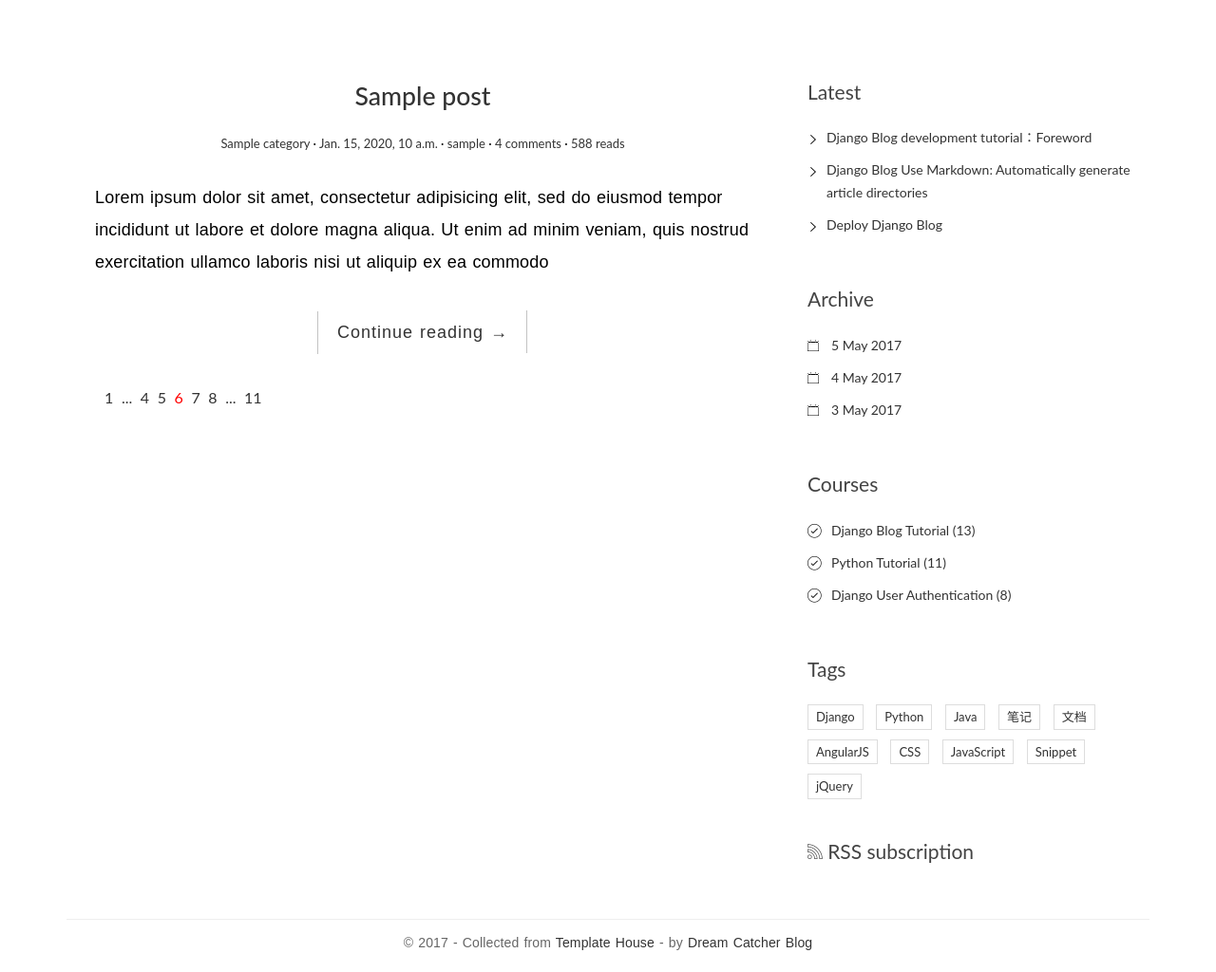
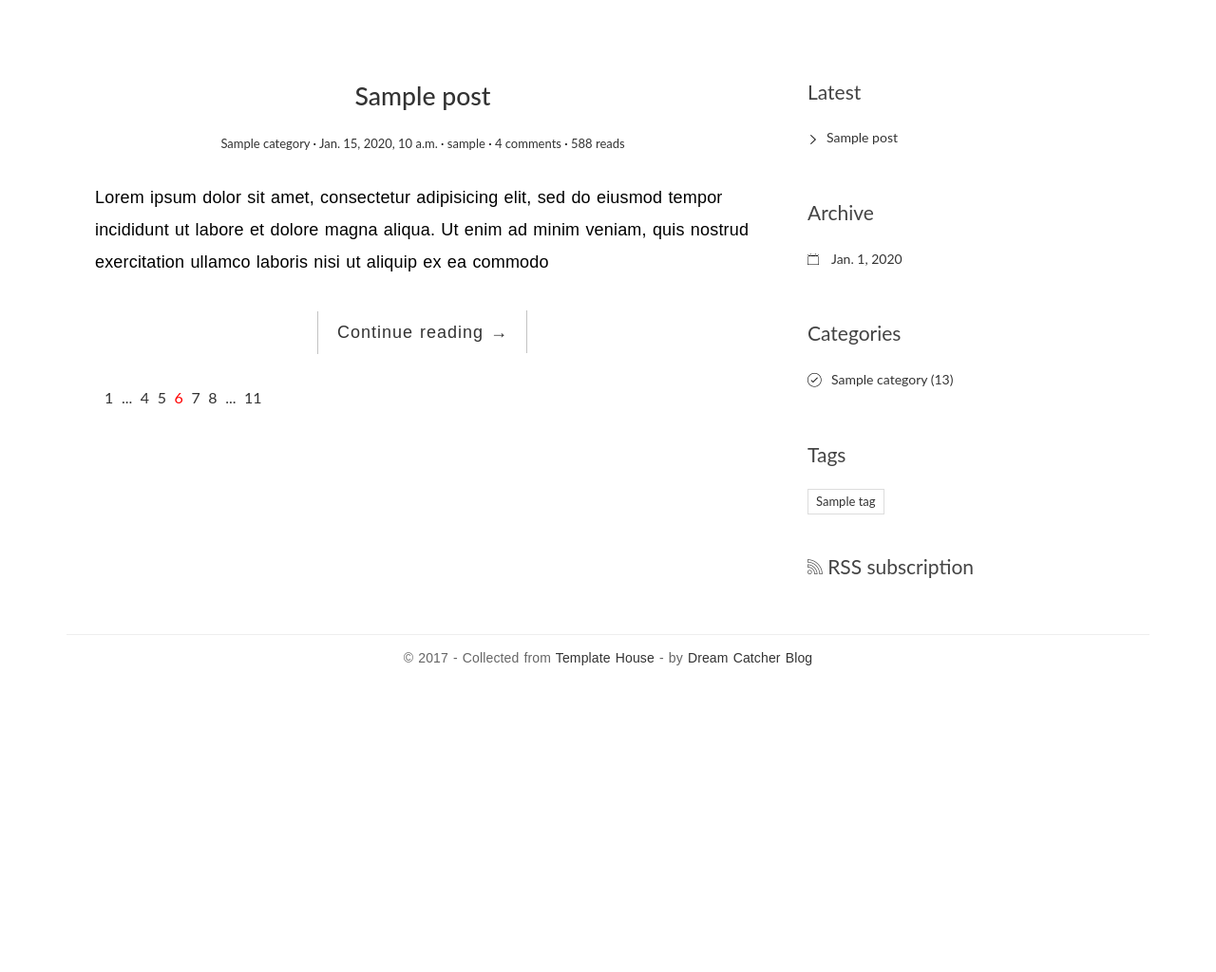
Before and after one commit to charaneadam/Blog, a Django app: page / in a window 1280 px wide. Shown: the part 91-1115 px from the top of the page at 95% size. After the commit the page ends 792 px from the top, so only its background shows below. Run offline with Django 3.2, Linux system fonts and the light colour scheme; tables that the repository leaves empty hold one stand-in row (values such as "Sample post"); some libraries are stand-ins or nearby versions.

Commit message:
Using templatetags to render sections: Latest, Archive, Categories, Tags

```diff
--- /dev/null
+++ b/blog/templatetags/blog_extras.py
@@ -0,0 +1,32 @@
+from django import template
+
+from blog.models import Post, Category, Tag
+
+register = template.Library()
+
+@register.inclusion_tag('blog/inclusions/_recent_posts.html', takes_context=True)
+def show_recent_posts(context, num=5):
+    return {
+        'recent_posts_list': Post.objects.all().order_by('-created_time')[:num]
+    }
+
+
+@register.inclusion_tag('blog/inclusions/_archives.html', takes_context=True)
+def show_archives(context):
+    return {
+        'date_list': Post.objects.dates('created_time', 'month', order='DESC'),
+    }
+
+
+@register.inclusion_tag('blog/inclusions/_categories.html', takes_context=True)
+def show_categories(context):
+    return {
+        'category_list': Category.objects.all(),
+    }
+
+
+@register.inclusion_tag('blog/inclusions/_tags.html', takes_context=True)
+def show_tags(context):
+    return {
+        'tag_list': Tag.objects.all(),
+    }
--- a/templates/base.html
+++ b/templates/base.html
@@ -1,4 +1,5 @@
 {% load static %}
+{% load blog_extras %}
 <!DOCTYPE html>
 <html lang="en">
 <head>
@@ -76,85 +77,10 @@
                 {% block toc %}
                 {% endblock %}
                 {% block aside %}
-                    <div class="widget widget-recent-posts">
-                        <h3 class="widget-title">Latest</h3>
-                        <ul>
-                            <li>
-                                <a href="#">Django Blog development tutorial：Foreword</a>
-                            </li>
-                            <li>
-                                <a href="#">Django Blog Use Markdown: Automatically generate article directories</a>
-                            </li>
-                            <li>
-                                <a href="#">Deploy Django Blog</a>
-                            </li>
-                        </ul>
-                    </div>
-                    <div class="widget widget-archives">
-                        <h3 class="widget-title">Archive</h3>
-                        <ul>
-                            <li>
-                                <a href="#">5 May 2017</a>
-                            </li>
-                            <li>
-                                <a href="#">4 May 2017</a>
-                            </li>
-                            <li>
-                                <a href="#">3 May 2017</a>
-                            </li>
-                        </ul>
-                    </div>
-
-                    <div class="widget widget-category">
-                        <h3 class="widget-title">Courses</h3>
-                        <ul>
-                            <li>
-                                <a href="#">Django Blog Tutorial <span class="post-count">(13)</span></a>
-                            </li>
-                            <li>
-                                <a href="#">Python Tutorial <span class="post-count">(11)</span></a>
-                            </li>
-                            <li>
-                                <a href="#">Django User Authentication <span class="post-count">(8)</span></a>
-                            </li>
-                        </ul>
-                    </div>
-
-                    <div class="widget widget-tag-cloud">
-                        <h3 class="widget-title">Tags</h3>
-                        <ul>
-                            <li>
-                                <a href="#">Django</a>
-                            </li>
-                            <li>
-                                <a href="#">Python</a>
-                            </li>
-                            <li>
-                                <a href="#">Java</a>
-                            </li>
-                            <li>
-                                <a href="#">笔记</a>
-                            </li>
-                            <li>
-                                <a href="#">文档</a>
-                            </li>
-                            <li>
-                                <a href="#">AngularJS</a>
-                            </li>
-                            <li>
-                                <a href="#">CSS</a>
-                            </li>
-                            <li>
-                                <a href="#">JavaScript</a>
-                            </li>
-                            <li>
-                                <a href="#">Snippet</a>
-                            </li>
-                            <li>
-                                <a href="#">jQuery</a>
-                            </li>
-                        </ul>
-                    </div>
+                    {% show_recent_posts %}
+                    {% show_archives %}
+                    {% show_categories %}
+                    {% show_tags %}
                     <div class="rss">
                         <a href=""><span class="ion-social-rss-outline"></span> RSS subscription</a>
                     </div>
--- /dev/null
+++ b/templates/blog/inclusions/_archives.html
@@ -0,0 +1,12 @@
+<div class="widget widget-archives">
+    <h3 class="widget-title">Archive</h3>
+    <ul>
+        {% for date in date_list %}
+        <li>
+            <a href="#">{{ date }}</a>
+        </li>
+        {% empty %}
+            No archives yet !
+        {% endfor %}
+    </ul>
+</div>
--- /dev/null
+++ b/templates/blog/inclusions/_categories.html
@@ -0,0 +1,13 @@
+<div class="widget widget-category">
+    <h3 class="widget-title">Categories</h3>
+    <ul>
+        {% for category in category_list %}
+        <li>
+            <a href="#">{{ category.name }} <span class="post-count">(13)</span></a>
+        </li>
+        {% empty %}
+            There are no categories yet !
+        {% endfor %}
+
+    </ul>
+</div>
--- /dev/null
+++ b/templates/blog/inclusions/_recent_posts.html
@@ -0,0 +1,13 @@
+<div class="widget widget-recent-posts">
+    <h3 class="widget-title">Latest</h3>
+    <ul>
+        {% for post in recent_posts_list %}
+            <li>
+                <a href="{{ post.get_absolute_urll }}">{{ post.title }}</a>
+            </li>
+        {% empty %}
+            There are no recent posts !
+        {% endfor %}
+
+    </ul>
+</div>
--- /dev/null
+++ b/templates/blog/inclusions/_tags.html
@@ -0,0 +1,12 @@
+<div class="widget widget-tag-cloud">
+    <h3 class="widget-title">Tags</h3>
+    <ul>
+        {% for tag in tag_list %}
+            <li>
+                <a href="#">{{ tag }}</a>
+            </li>
+        {% empty %}
+            There are no available Tags yet !
+        {% endfor %}
+    </ul>
+</div>
```
Also changed, not shown: blog/templatetags/__init__.py (added).
